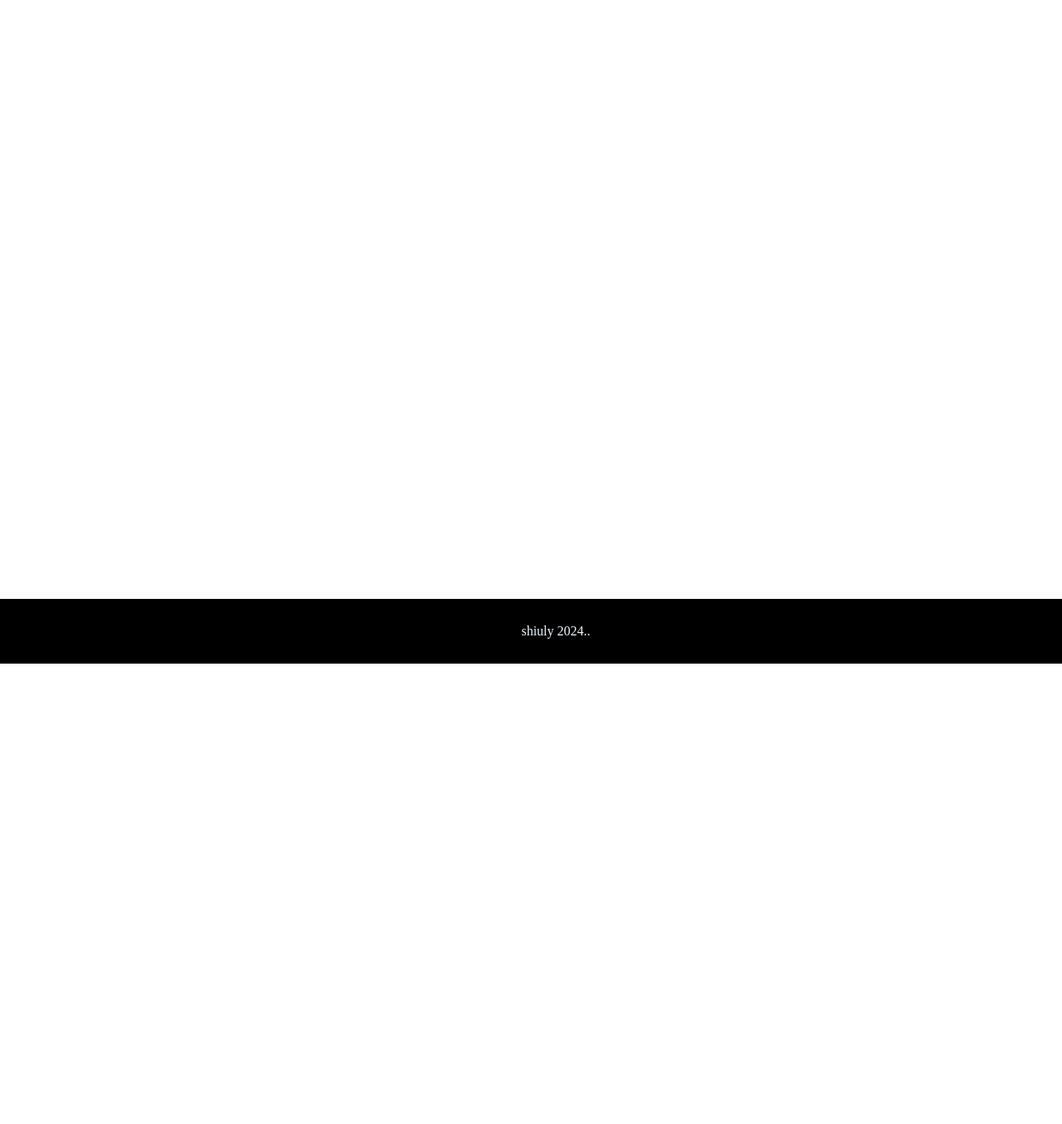
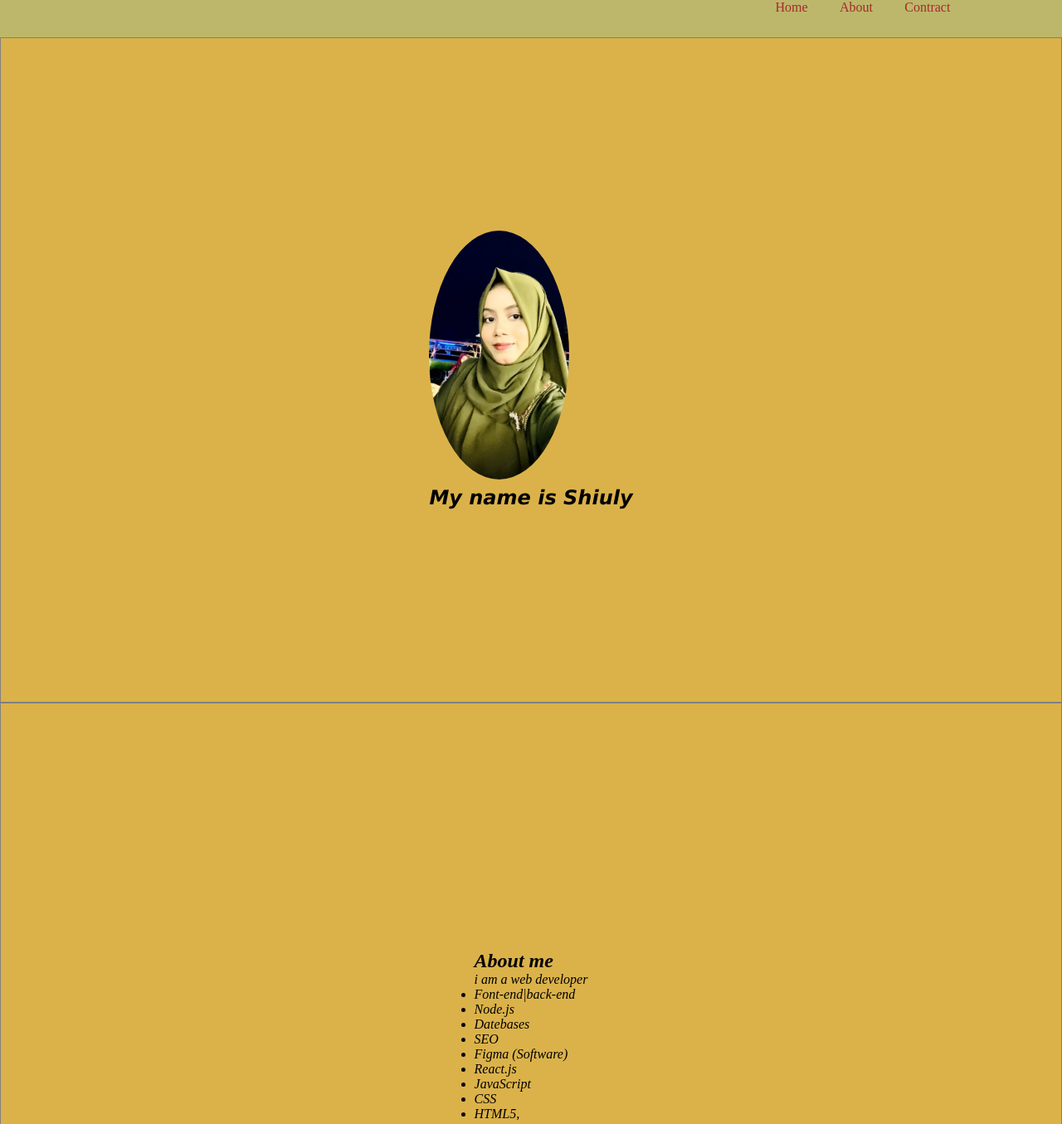
Before and after one commit to shiulyns/Assingment-all, a plain HTML site: page p1/index.html in a window 1280 px wide. Shown: the top 1355 px of the page at 83% size. Before the commit the page ends 800 px from the top, so only its background shows below. Drawn offline with Linux system fonts and the light colour scheme.

Commit message:
My Web Page

```diff
--- a/p1/index.html
+++ b/p1/index.html
@@ -4,11 +4,59 @@
     <link rel="stylesheet" href="style.css">
     <meta charset="UTF-8">
     <meta name="viewport" content="width=device-width, initial-scale=1.0">
-    <title>Document</title>
+    <title>My Name Shiuly Begum</title>
 </head>
 <body>
-   <footer>
-    shiuly   2024..
-   </footer>
+<header>
+    <nav>
+        <ul>
+            <li><a href="">Home</a></li>
+            <li><a href="">About</a></li>
+            <li><a href="">Contract</a></li>
+        </ul>
+    </nav>
+</header>
+<main>
+    <section id="intro">
+        <div class="container">
+            <img src="../p1/picture/shiuly.jpg" alt="my picture">
+            <h2>My name is Shiuly </h2>
+
+        </div>
+
+    </section>
+
+    <section id="about">
+        <div class="container">
+            <h1>About me</h1>
+            <p>i am a web developer</p>
+            <ul>
+                <li>Font-end|back-end</li>
+                <li>Node.js</li>
+                <li>Datebases</li>
+                <li>SEO</li>
+                <li>Figma (Software)</li>
+                <li>React.js</li>
+                <li>JavaScript</li>
+                <li>CSS</li>
+                <li>HTML5,</li>
+            </ul>
+        </div>
+    </section>
+
+    <section id="contact">
+        <div class="container">
+            <h1> Contract me</h1>
+            <p>i am a web developer,Lorem ipsum dolor, sit amet consectetur adipisicing elit. At, officia!</p>
+            <li>Email ID</li>
+            <li>insta ID</li>
+            <li>Facebook ID</li>
+
+        </div>
+    </section>
+</main>
+<footer>
+    <p>Copyright 2024 Shiulysn .</p>
+</footer>
 </body>
 </html>
--- a/p1/style.css
+++ b/p1/style.css
@@ -1,10 +1,55 @@
+*{
+    padding: 0;
+    margin: 0;
+header{
+    height: 45px;
+    background-color: darkkhaki;
+}
+header nav ul {
+    display: flex;
+    margin-left: 70%;
+    list-style: none;
+
+}
+header nav ul li  {
+    padding-left: 10%;
+   }
+header a{
+    text-decoration: none;
+    color: brown;
+
+}
+section{
+    height: 100vh;
+    border: 1px solid  grey;
+    display: flex;
+    justify-content: center;
+    align-items: center;
+    background-color: rgb(219, 178, 74);
+    font-style: italic;
+}
+.container img {
+    height: 300px;
+    border-radius: 50%;
+
+}
+.container h2 {
+    margin-top: 2%;
+    font-size: 1.5rem;
+    font-family: 'Lucida Sans', 'Lucida Sans Regular', 'Lucida Grande', 'Lucida Sans Unicode', Geneva, Verdana, sans-serif;
+    font-style: italic;
+}
+ .container p  ul {
+    margin-top: 2%;
+    font-size: 3rem;
+    background-color: brown;
+    font-style: italic;
+ }
 footer{
-    position: fixed;
-    left: 0;
-    bottom: 0;
-    width: 100%;
+    line-height: 40px;
+    display: flex;
+    justify-content: center;
     background-color: black;
     color: aliceblue;
-    text-align: center;
-    padding: 30px;
-}
+    font-style: italic;
+} }
```
Also changed, not shown: p1/picture/shiuly.jpg (added).
